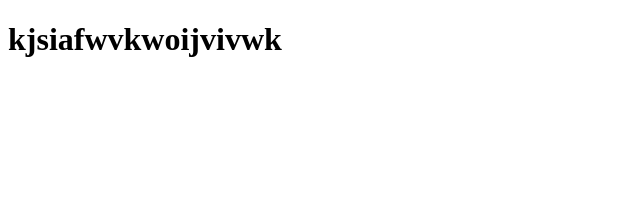
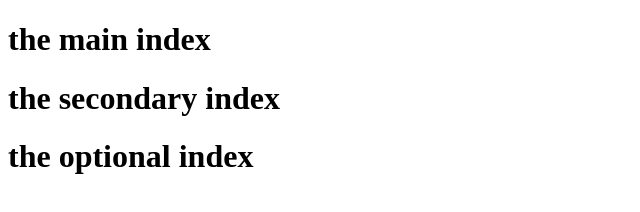
Before and after one commit to MdJamilAkter/practice, a plain HTML site: page index.html in a window 1280 px wide. Shown: the whole page, without its empty margins (0-640 px from the left). Drawn offline with Linux system fonts and the light colour scheme.

Commit message:
new index

```diff
--- a/index.html
+++ b/index.html
@@ -9,7 +9,9 @@
 </head>
 
 <body>
-    <h1>kjsiafwvkwoijvivwk</h1>
+    <h1>the main index</h1>
+    <h1>the secondary index</h1>
+    <h1>the optional index</h1>
 </body>
 
 </html>
```
